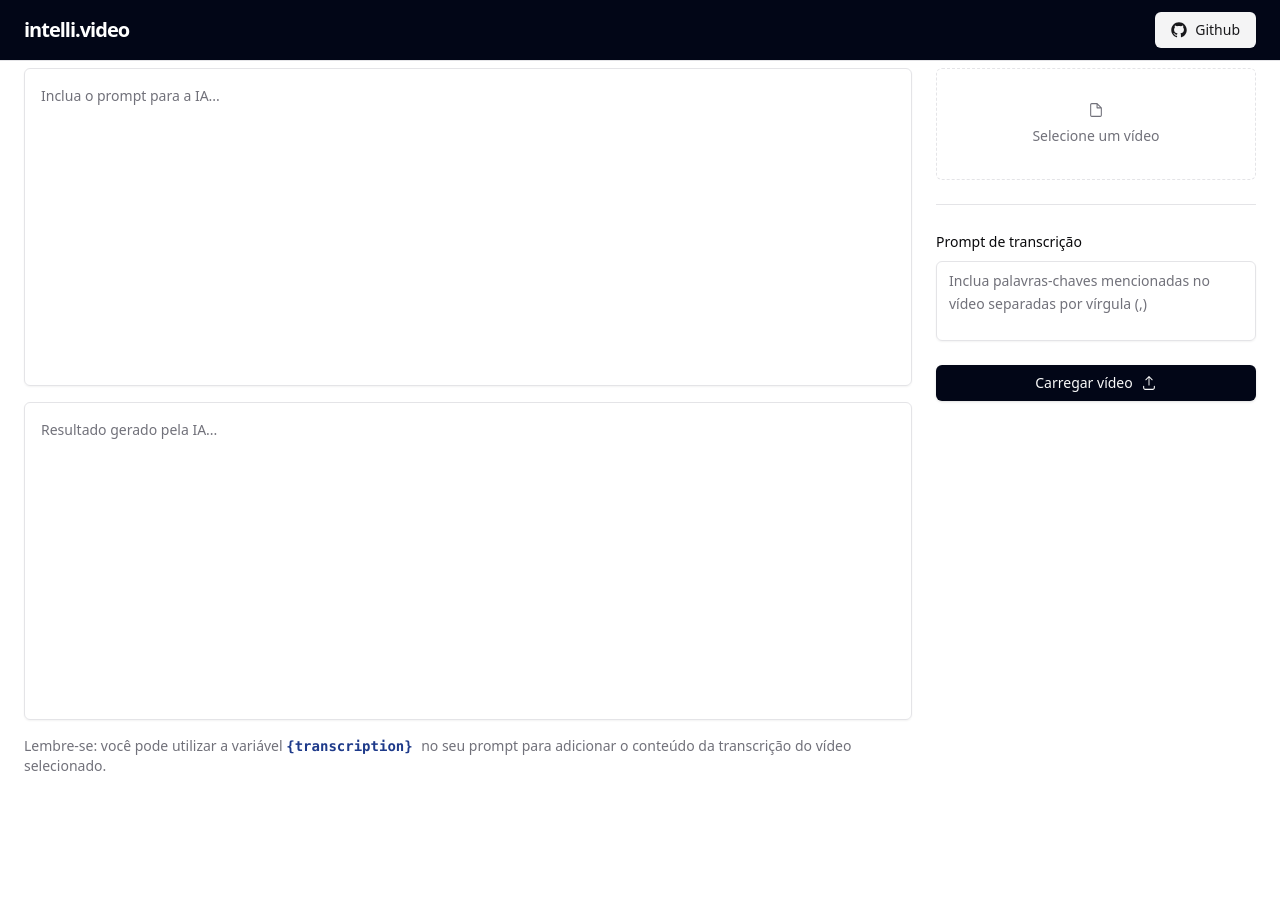
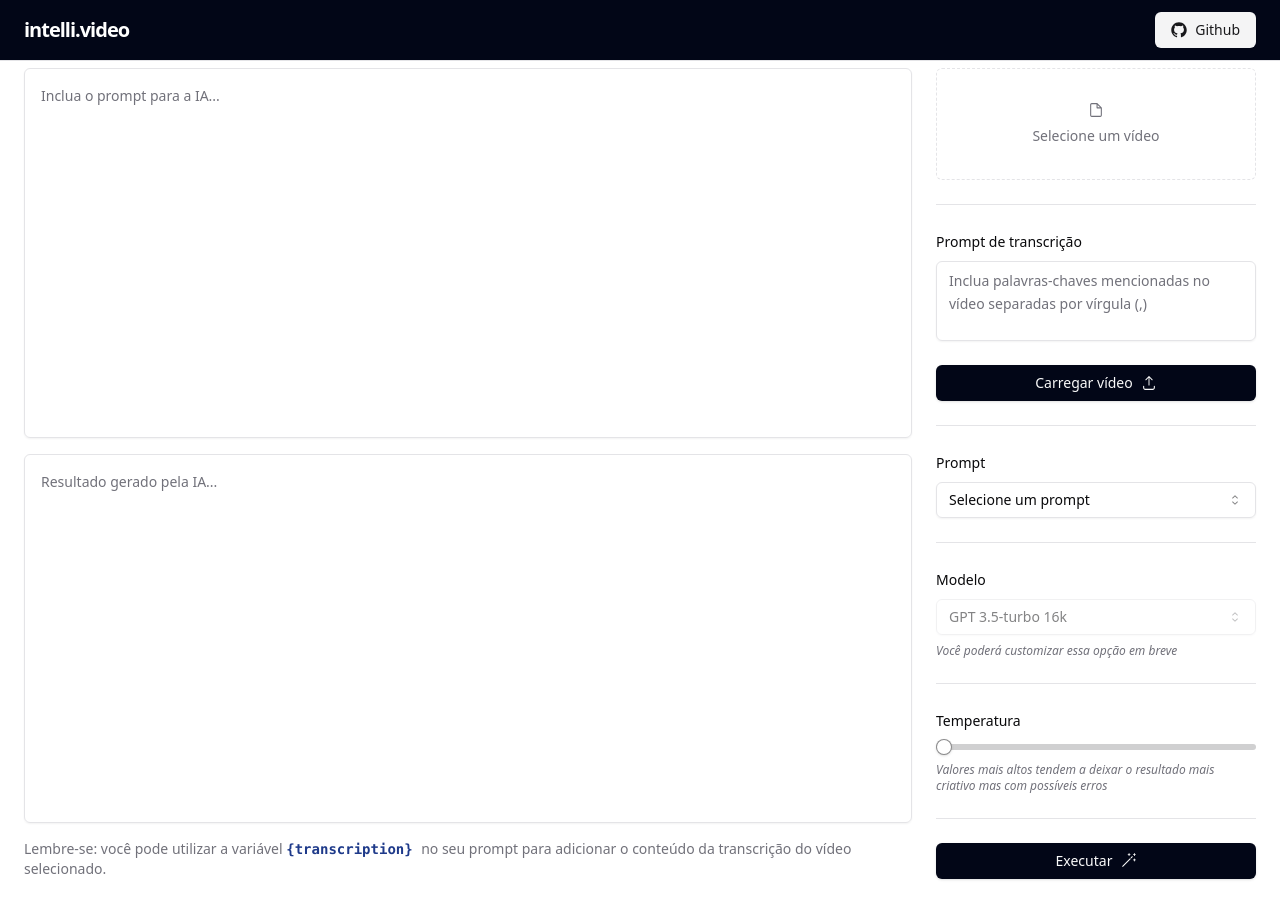
Before and after one commit to eliasgermoliato/intelli-video-ui, a React (Vite) app: page / in a window 1280 px wide. Before the commit the page ends 800 px from the top, so only its background shows below. Built offline with nearby package versions, Linux system fonts and the light colour scheme.

Commit message:
feat: creating SettingsForm component

```diff
--- a/src/view/pages/Dashboard/components/AsideContent.tsx
+++ b/src/view/pages/Dashboard/components/AsideContent.tsx
@@ -1,9 +1,13 @@
+import { Separator } from "@/view/components/ui/Separator";
 import { VideoForm } from "./VideoForm";
+import { SettingsForm } from "./SettingsForm";
 
 export function AsideContent() {
   return (
     <aside className="w-80 space-y-6">
       <VideoForm />
+      <Separator />
+      <SettingsForm />
     </aside>
   );
 }
--- /dev/null
+++ b/src/view/pages/Dashboard/components/SettingsForm.tsx
@@ -0,0 +1,69 @@
+import { MagicWandIcon } from "@radix-ui/react-icons";
+import { Button } from "@/view/components/ui/Button";
+import { Label } from "@/view/components/ui/Label";
+import {
+  Select,
+  SelectTrigger,
+  SelectValue,
+  SelectContent,
+  SelectItem,
+} from "@/view/components/ui/Select";
+import { Separator } from "@/view/components/ui/Separator";
+import { Slider } from "@/view/components/ui/Slider";
+
+export function SettingsForm() {
+  return (
+    <form className="space-y-6">
+      <div className="space-y-2">
+        <Label>Prompt</Label>
+        <Select>
+          <SelectTrigger>
+            <SelectValue placeholder="Selecione um prompt" />
+          </SelectTrigger>
+          <SelectContent>
+            <SelectItem value="title">Título do vídeo</SelectItem>
+            <SelectItem value="description">Descrição do vídeo</SelectItem>
+          </SelectContent>
+        </Select>
+      </div>
+
+      <Separator />
+
+      <div className="space-y-2">
+        <Label>Modelo</Label>
+        <Select disabled defaultValue="gpt-3.5">
+          <SelectTrigger>
+            <SelectValue />
+          </SelectTrigger>
+          <SelectContent>
+            <SelectItem value="gpt-3.5">GPT 3.5-turbo 16k</SelectItem>
+          </SelectContent>
+        </Select>
+        <span className="block text-xs text-muted-foreground italic">
+          Você poderá customizar essa opção em breve
+        </span>
+      </div>
+
+      <Separator />
+
+      <div className="space-y-3">
+        <Label>Temperatura</Label>
+        <Slider min={0} max={1} step={0.1} />
+        <span className="block text-xs text-muted-foreground italic">
+          Valores mais altos tendem a deixar o resultado mais criativo mas com
+          possíveis erros
+        </span>
+      </div>
+
+      <Separator />
+
+      <Button
+        type="submit"
+        className="w-full bg-slate-950 hover:bg-slate-950/90"
+      >
+        Executar
+        <MagicWandIcon className="w-4 h-4 ml-2" />
+      </Button>
+    </form>
+  );
+}
```
